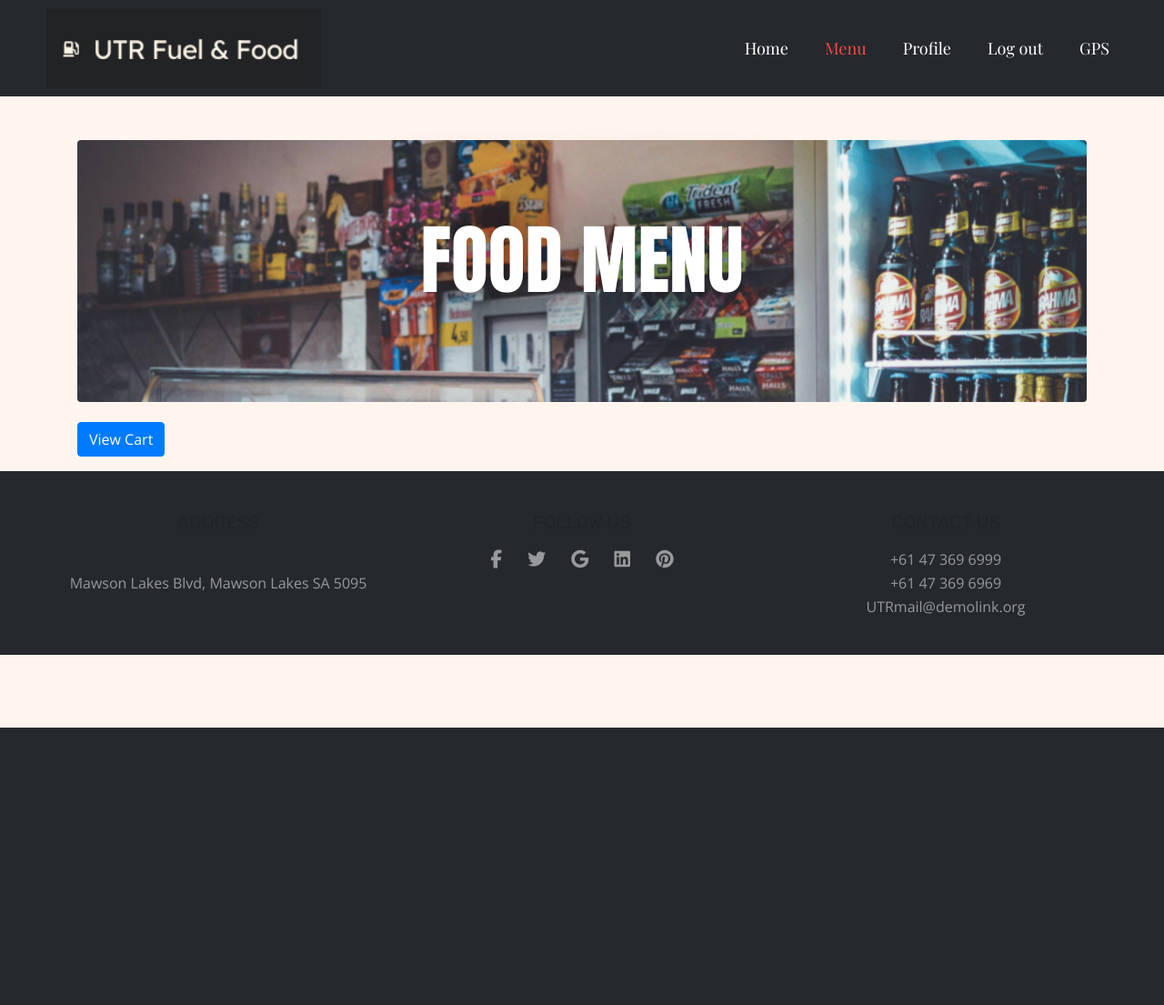
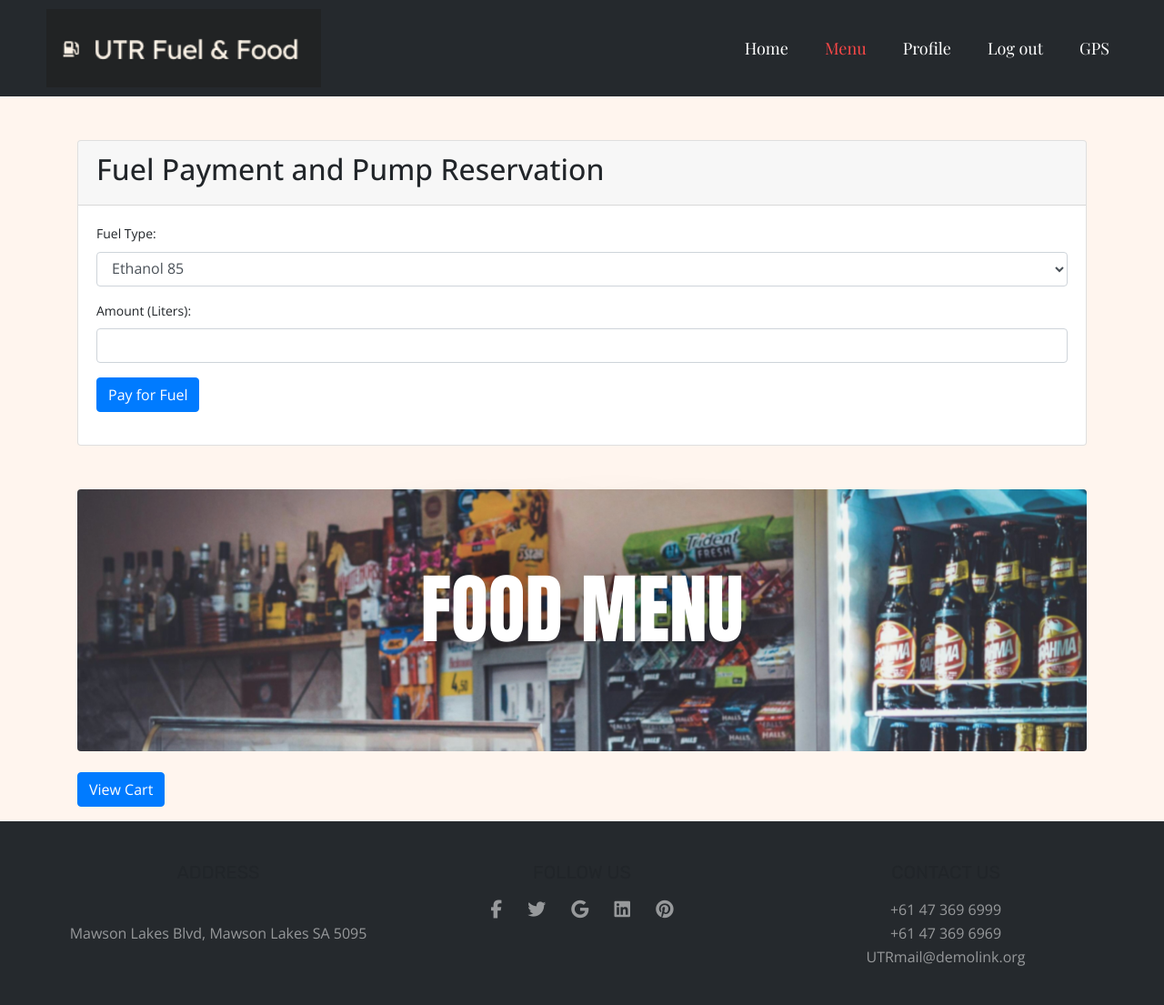
Before and after one commit to NgaiWongKa/INFS2043, a Node server app: page /menu in a window 1280 px wide. Shown: the whole page at 91% size. Before the commit the page ends 800 px from the top, so only its background shows below. Run offline with Node 20, Linux system fonts and the light colour scheme; the visitor is signed in with stand-in values (Sample User, id 1); data that the repository does not hold is empty; some libraries are stand-ins or nearby versions.

Commit message:
Added in fuel payment and reservation
Logic for payment and reserve has been made as well as a fuel section in the menu page

```diff
--- a/app.js
+++ b/app.js
@@ -138,7 +138,43 @@ app.get("/logout", function (req, res) {
   });
 });
 
+app.post('/fuel/pay', async (req, res) => {
+  const { fuelType, amount } = req.body;
+  // Logic to process payment and reserve a pump
+  const availablePump = await getAvailablePump(); // Implement this function to get an available pump
+  if (availablePump) {
+      // Add fuel details to the cart
+      req.session.cart = req.session.cart || [];
+      req.session.cart.push({
+          item: 'Fuel',
+          name: `${amount} Liters of ${fuelType}`,
+          price: calculateFuelPrice(fuelType, amount), // Implement this function to calculate the price
+          quantity: 1,
+          promo_percentage: 0
+      });
+      res.json({ pump: availablePump });
+  } else {
+      res.status(500).json({ error: 'No pumps available' });
+  }
+});
 
+const getAvailablePump = async () => {
+  // Mock implementation to get an available pump
+  const pumps = ['Pump 1', 'Pump 2', 'Pump 3', 'Pump 4'];
+  const reservedPumps = []; // Fetch reserved pumps from your database or session
+  const availablePump = pumps.find(pump => !reservedPumps.includes(pump));
+  return availablePump;
+};
+
+const calculateFuelPrice = (fuelType, amount) => {
+  const fuelPrices = {
+      'Ethanol 85': 1.50,
+      'Diesel': 1.20,
+      'Premium 95': 1.80,
+      'Unleaded 91': 1.40
+  };
+  return fuelPrices[fuelType] * amount;
+};
 
 function isLoggedIn(req, res, next) {
   if (req.isAuthenticated()) return next();
--- a/views/Menu/index.ejs
+++ b/views/Menu/index.ejs
@@ -9,45 +9,39 @@
     <link rel="preconnect" href="https://fonts.googleapis.com" />
     <link rel="preconnect" href="https://fonts.gstatic.com" crossorigin />
     <link rel="stylesheet" href="https://stackpath.bootstrapcdn.com/bootstrap/4.5.2/css/bootstrap.min.css">
-    <link
-        href="https://fonts.googleapis.com/css2?family=Playfair+Display:wght@400;500;600;700;800;900&display=swap"
-        rel="stylesheet"
-      />
-      <link
-        rel="icon"
-        href="https://ld-wp.template-help.com/wordpress_prod-22160/v1/wp-content/uploads/2019/02/cropped-favicon-32x32.png"
-        sizes="32x32"
-      />
-    <link rel="stylesheet" href="https://cdnjs.cloudflare.com/ajax/libs/font-awesome/6.5.1/css/all.min.css"
-    integrity="sha512-DTOQO9RWCH3ppGqcWaEA1BIZOC6xxalwEsw9c2QQeAIftl+Vegovlnee1c9QX4TctnWMn13TZye+giMm8e2LwA=="
-    crossorigin="anonymous" referrerpolicy="no-referrer" />
+    <link href="https://fonts.googleapis.com/css2?family=Playfair+Display:wght@400;500;600;700;800;900&display=swap" rel="stylesheet" />
+    <link rel="icon" href="https://ld-wp.template-help.com/wordpress_prod-22160/v1/wp-content/uploads/2019/02/cropped-favicon-32x32.png" sizes="32x32" />
+    <link rel="stylesheet" href="https://cdnjs.cloudflare.com/ajax/libs/font-awesome/6.5.1/css/all.min.css" integrity="sha512-DTOQO9RWCH3ppGqcWaEA1BIZOC6xxalwEsw9c2QQeAIftl+Vegovlnee1c9QX4TctnWMn13TZye+giMm8e2LwA==" crossorigin="anonymous" referrerpolicy="no-referrer" />
     <link rel="stylesheet" href="/CSS/base.css" />
     <link rel="stylesheet" href="/CSS/menu_index.css" />
     <link rel="stylesheet" href="/CSS/homeResponsive.css" />
     <style>
-        .img-container{
-            position:relative;
-            display:inline-block;
+        .img-container {
+            position: relative;
+            display: inline-block;
         }
-        .img-container img{
-            display:block
+
+        .img-container img {
+            display: block
         }
-        .img-container .overlay{
-            position:absolute;
-            top:0;
-            left:0;
-            width:100%;
-            height:100%;
-            display:flex;
+
+        .img-container .overlay {
+            position: absolute;
+            top: 0;
+            left: 0;
+            width: 100%;
+            height: 100%;
+            display: flex;
             justify-content: center;
             align-items: center;
         }
-        .overlay span{
-            position:absolute;
-            top:50%;
-            left:50%;
-            transform:translate(-50%,-50%);
-            color:#fff;
+
+        .overlay span {
+            position: absolute;
+            top: 50%;
+            left: 50%;
+            transform: translate(-50%, -50%);
+            color: #fff;
         }
     </style>
     <title>Food Menu</title>
@@ -91,16 +85,42 @@
     </section>
     <!-------------------------->
 
+    <!---------FUEL SECTION---------->
+    <div class="container mt-5">
+        <div class="card mb-3">
+            <div class="card-header">
+                <h2>Fuel Payment and Pump Reservation</h2>
+            </div>
+            <div class="card-body">
+                <form id="fuel-form">
+                    <div class="form-group">
+                        <label for="fuelType">Fuel Type:</label>
+                        <select id="fuelType" name="fuelType" class="form-control">
+                            <option value="Ethanol 85" <%= currentUser.prefFuel === 'Ethanol 85' ? 'selected' : '' %>>Ethanol 85</option>
+                            <option value="Diesel" <%= currentUser.prefFuel === 'Diesel' ? 'selected' : '' %>>Diesel</option>
+                            <option value="Premium 95" <%= currentUser.prefFuel === 'Premium 95' ? 'selected' : '' %>>Premium 95</option>
+                            <option value="Unleaded 91" <%= currentUser.prefFuel === 'Unleaded 91' ? 'selected' : '' %>>Unleaded 91</option>
+                        </select>
+                    </div>
+                    <div class="form-group">
+                        <label for="amount">Amount (Liters):</label>
+                        <input type="number" id="amount" name="amount" class="form-control" required>
+                    </div>
+                    <button type="submit" class="btn btn-primary">Pay for Fuel</button>
+                </form>
+                <div id="pump-info" class="mt-3"></div>
+            </div>
+        </div>
+    </div>
+    <!-------------------------->
+
     <!---------MAIN CONTENT---------->
     <div class="container mt-5">
         <div class="img-container mb-3">
-            <img src="/extra_images/food_menu_banner.jpg"
-            class="img-fluid rounded" alt="A food menu's banner image"
-            style="width: 100%; height: 18rem; overflow: hidden;">
+            <img src="/extra_images/food_menu_banner.jpg" class="img-fluid rounded" alt="A food menu's banner image" style="width: 100%; height: 18rem; overflow: hidden;">
             <div class="overlay">
                 <span>
-                <h1 class="mb-4 text-center"
-                style="font-family:Impact, Haettenschweiler, 'Arial Narrow Bold', sans-serif;color: #fff;font-size: 600%; text-shadow: rgb(0, 0, 0) 1px 0 100px;">FOOD MENU</h1>
+                    <h1 class="mb-4 text-center" style="font-family:Impact, Haettenschweiler, 'Arial Narrow Bold', sans-serif;color: #fff;font-size: 600%; text-shadow: rgb(0, 0, 0) 1px 0 100px;">FOOD MENU</h1>
                 </span>
             </div>
         </div>
@@ -152,16 +172,11 @@
             <div class="footer-item">
                 <div class="footer-title">Follow us</div>
                 <div class="footer-item-content" id="icon-box">
-                    <a href="https://www.facebook.com" target="_blank"
-                    ><i class="fa-brands fa-facebook-f"></i></a>
-                    <a href="https://www.twitter.com" target="_blank"
-                    ><i class="fa-brands fa-twitter"></i></a>
-                    <a href="https://www.google.com" target="_blank"
-                    ><i class="fa-brands fa-google"></i></a>
-                    <a href="https://www.linkedin.com" target="_blank"
-                    ><i class="fa-brands fa-linkedin"></i></a>
-                    <a href="https://www.pinterest.com" target="_blank"
-                    ><i class="fa-brands fa-pinterest"></i></a>
+                    <a href="https://www.facebook.com" target="_blank"><i class="fa-brands fa-facebook-f"></i></a>
+                    <a href="https://www.twitter.com" target="_blank"><i class="fa-brands fa-twitter"></i></a>
+                    <a href="https://www.google.com" target="_blank"><i class="fa-brands fa-google"></i></a>
+                    <a href="https://www.linkedin.com" target="_blank"><i class="fa-brands fa-linkedin"></i></a>
+                    <a href="https://www.pinterest.com" target="_blank"><i class="fa-brands fa-pinterest"></i></a>
                 </div>
             </div>
             <div class="footer-item">
@@ -180,7 +195,7 @@
     <script src="https://cdn.jsdelivr.net/npm/@popperjs/core@2.5.4/dist/umd/popper.min.js"></script>
     <script src="https://stackpath.bootstrapcdn.com/bootstrap/4.5.2/js/bootstrap.min.js"></script>
     <script>
-        $(document).ready(function(){
+        $(document).ready(function() {
             $('.add-to-cart-form').on('submit', function(e) {
                 e.preventDefault();
                 var form = $(this);
@@ -189,7 +204,9 @@
                 $.ajax({
                     url: '/cart/add/' + itemId,
                     type: 'POST',
-                data: { quantity: quantity },
+                    data: {
+                        quantity: quantity
+                    },
                     success: function(response) {
                         alert('Item added to cart!');
                     },
@@ -198,6 +215,26 @@
                     }
                 });
             });
+
+            $('#fuel-form').on('submit', function(e) {
+                e.preventDefault();
+                var fuelType = $('#fuelType').val();
+                var amount = $('#amount').val();
+                $.ajax({
+                    url: '/fuel/pay',
+                    type: 'POST',
+                    data: {
+                        fuelType: fuelType,
+                        amount: amount
+                    },
+                    success: function(response) {
+                        $('#pump-info').html('<p>Reserved Pump: ' + response.pump + '</p>');
+                    },
+                    error: function(error) {
+                        alert('Error processing fuel payment.');
+                    }
+                });
+            });
         });
     </script>
 </body>
```
Lines whose indentation alone changed are shown as unchanged.
